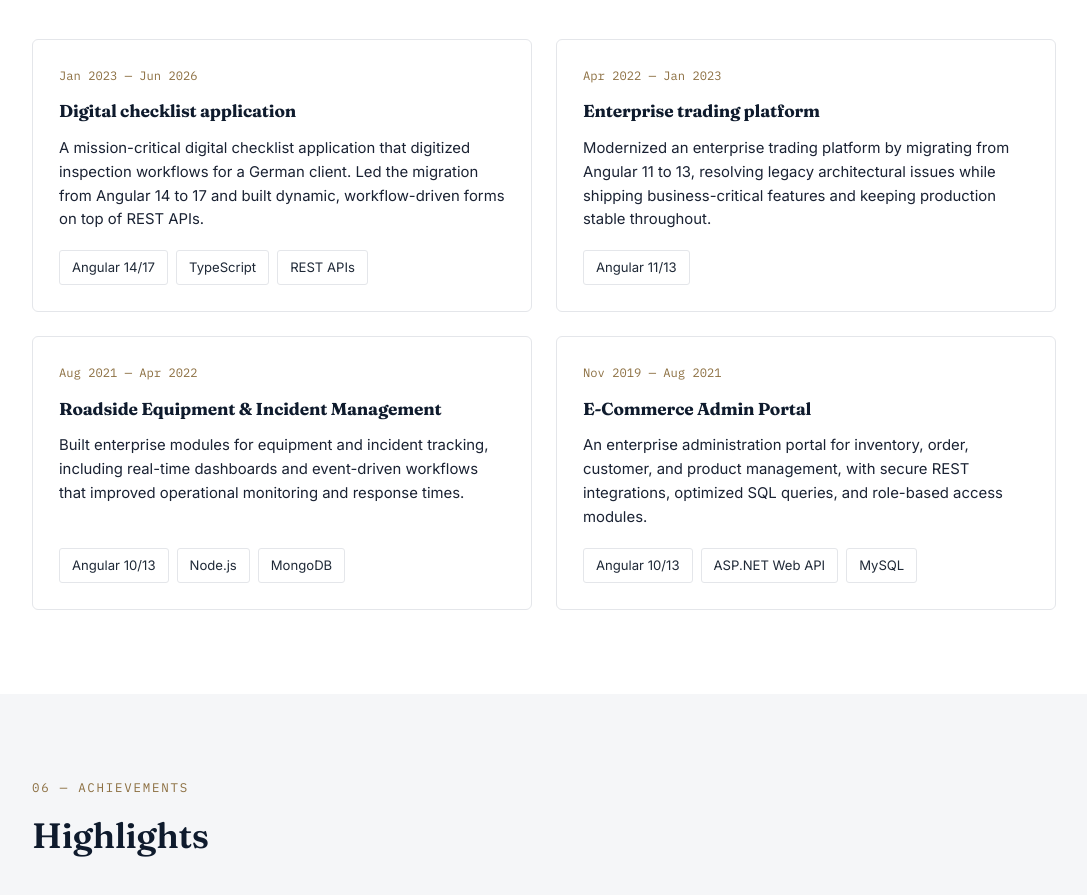
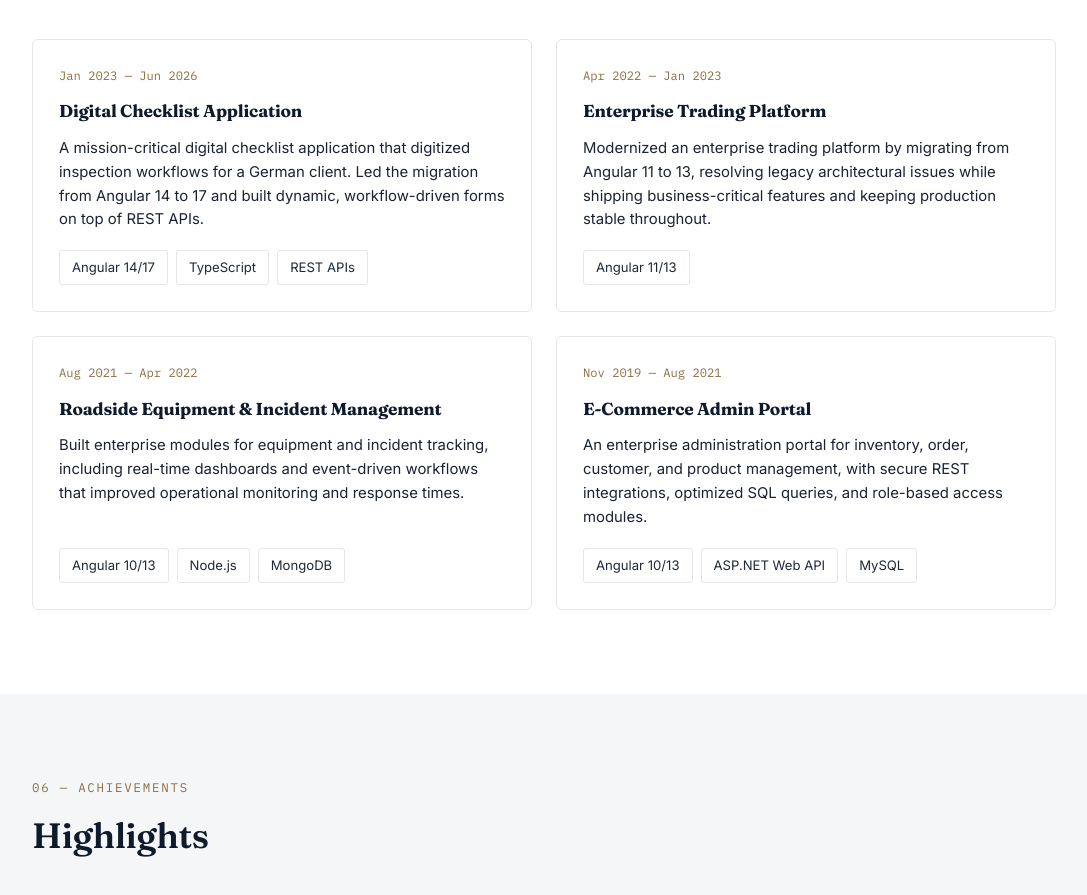
Before and after one commit to sonusam009/chandrahas-portfolio, a plain HTML site: page index.html in a window 1280 px wide. Shown: the part 4074-4969 px from the top of the page, without its empty margins (96-1183 px from the left). Drawn offline with Linux system fonts and the light colour scheme.

Commit message:
Update index.html

```diff
--- a/index.html
+++ b/index.html
@@ -544,14 +544,14 @@
 
         <div class="project-card">
           <span class="project-dates mono">Jan 2023 — Jun 2026</span>
-          <h3>Digital checklist application</h3>
+          <h3>Digital Checklist Application</h3>
           <p>A mission-critical digital checklist application that digitized inspection workflows for a German client. Led the migration from Angular 14 to 17 and built dynamic, workflow-driven forms on top of REST APIs.</p>
           <div class="tag-row"><span class="tag">Angular 14/17</span><span class="tag">TypeScript</span><span class="tag">REST APIs</span></div>
         </div>
 
         <div class="project-card">
           <span class="project-dates mono">Apr 2022 — Jan 2023</span>
-          <h3>Enterprise trading platform</h3>
+          <h3>Enterprise Trading Platform</h3>
           <p>Modernized an enterprise trading platform by migrating from Angular 11 to 13, resolving legacy architectural issues while shipping business-critical features and keeping production stable throughout.</p>
           <div class="tag-row"><span class="tag">Angular 11/13</span></div>
         </div>
```
